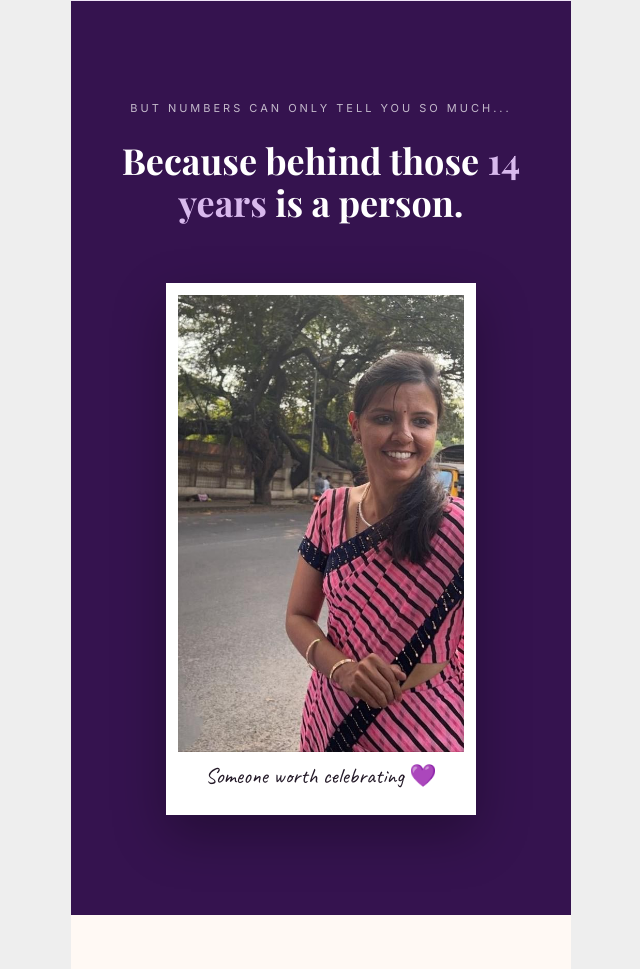
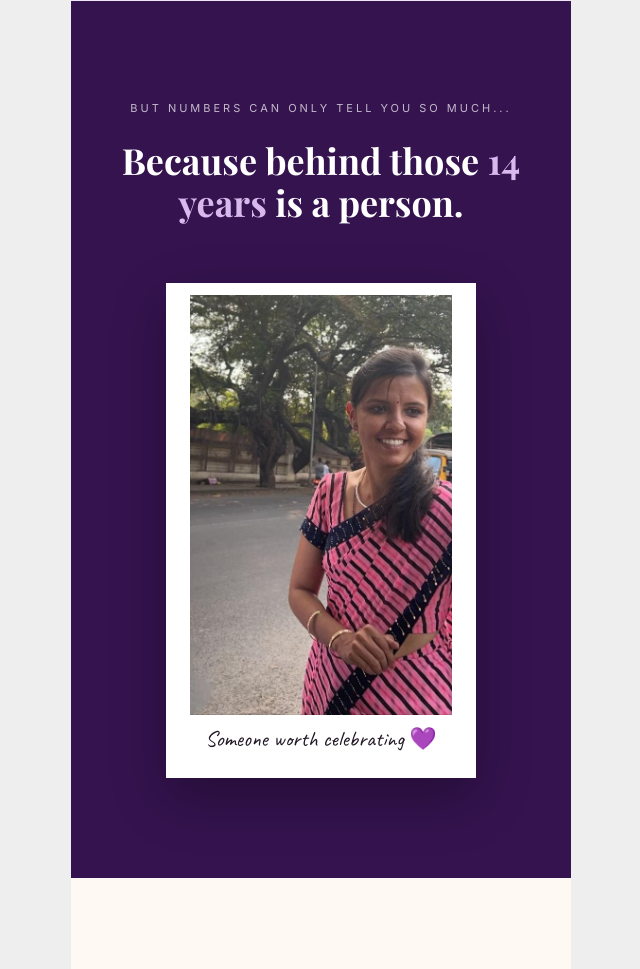
Before and after one commit to 1012511227-hub/Teacher-s-Day, a plain HTML site: page index.html in a window 1280 px wide. Shown: the part 2851-3820 px from the top of the page, without its empty margins (319-959 px from the left). Drawn offline with nearby package versions, Linux system fonts and the light colour scheme.

Commit message:
Update style.css

```diff
--- a/style.css
+++ b/style.css
@@ -893,11 +893,13 @@ em {
     .music-btn {
         right: calc(50% - 230px);
     }
-    .polaroid img,
+   .polaroid img,
 .second-photo img,
 .together-photo img {
     width: 100%;
+    max-height: 420px;
     height: auto;
+    object-fit: contain;
     display: block;
 }
 }
```
